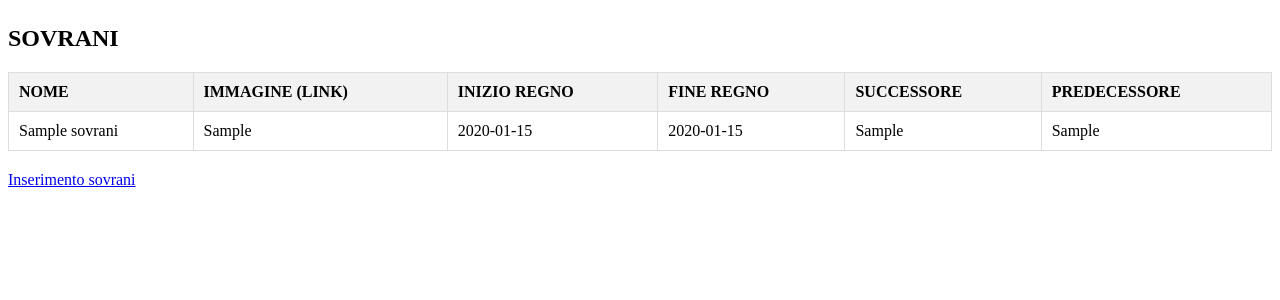
After one commit to Miz06/Info5E, a PHP site: page /data.php in a window 1280 px wide. The commit adds this page. Shown: the top 300 px of the page. Run offline with PHP 8.4, Linux system fonts and the light colour scheme; tables that the repository leaves empty hold one stand-in row (values such as "Sample post").

Commit message:
prototipo finale

```diff
--- a/PHP/Utopia/connectionToDB/databaseConfig.php
+++ b/PHP/Utopia/connectionToDB/databaseConfig.php
@@ -1,7 +1,7 @@
 <?php
 
 return [
-    'dns'=>'mysql:host=localhost;dbname=db_dinastia_sovrani',
+    'dns'=>'mysql:host=localhost;dbname=db_utopia',
     'username'=>'root',
     'password'=>'',
     'options'=>[PDO::ATTR_ERRMODE => PDO::ERRMODE_EXCEPTION,PDO::ATTR_DEFAULT_FETCH_MODE => PDO::FETCH_OBJ]
--- /dev/null
+++ b/PHP/Utopia/pages/data.php
@@ -0,0 +1,83 @@
+<?php
+
+require '../connectionToDB/DBconn.php';
+$config = require '../connectionToDB/databaseConfig.php';
+$db = DBconn::getDB($config);
+
+$queryReadSovrani = 'select * from db_utopia.sovrani';
+
+?>
+
+<!doctype html>
+<html lang="en">
+<head>
+    <meta charset="UTF-8">
+    <meta name="viewport"
+          content="width=device-width, user-scalable=no, initial-scale=1.0, maximum-scale=1.0, minimum-scale=1.0">
+    <meta http-equiv="X-UA-Compatible" content="ie=edge">
+    <title>Document</title>
+    <style>
+        table {
+            width: 100%;
+            border-collapse: collapse;
+            margin: 20px 0;
+        }
+
+        th, td {
+            padding: 10px;
+            text-align: left;
+            border: 1px solid #ddd;
+        }
+
+        th {
+            background-color: #f2f2f2;
+        }
+
+        tr:hover {
+            background-color: #f5f5f5;
+        }
+    </style>
+</head>
+<style></style>
+<body>
+<div style="margin-top: 2%; margin-bottom: 2%">
+    <h2>SOVRANI</h2>
+    <table>
+        <thead> <!-- contiene le intestazioni-->
+        <tr>
+            <th class="col">NOME</th>
+            <th class="col">IMMAGINE (LINK)</th>
+            <th class="col">INIZIO REGNO</th>
+            <th class="col">FINE REGNO</th>
+            <th class="col">SUCCESSORE</th>
+            <th class="col">PREDECESSORE</th>
+        </tr>
+        </thead>
+        <tbody>
+
+        <?php
+        try {
+            $stm = $db->prepare($queryReadSovrani);
+            $stm->execute();
+            while ($sovrano = $stm->fetch()) {
+                echo '<tr>';
+                echo '<td>' . $sovrano->nome . "</td>";
+                echo '<td>' . $sovrano->immagine . "</td>";
+                echo '<td>' . $sovrano->inizio_regno . "</td>";
+                echo '<td>' . $sovrano->fine_regno . "</td>";
+                echo '<td>' . $sovrano->successore . "</td>";
+                echo '<td>' . $sovrano->predecessore . "</td>";
+                echo '</tr>';
+            }
+            $stm->closeCursor();
+        } catch (Exception $e) {
+            logError($e);
+        }
+        ?>
+        </tbody>
+    </table>
+
+    <a href="./form.php">Inserimento sovrani</a>
+</div>
+</body>
+</html>
```
Also changed, not shown: PHP/Utopia/pages/form.php (+28 -23 lines), PHP/Utopia/Screenshot 2025-02-20 220353.png (added), PHP/Utopia/Screenshot 2025-02-20 220518.png (added), 1 other file.
